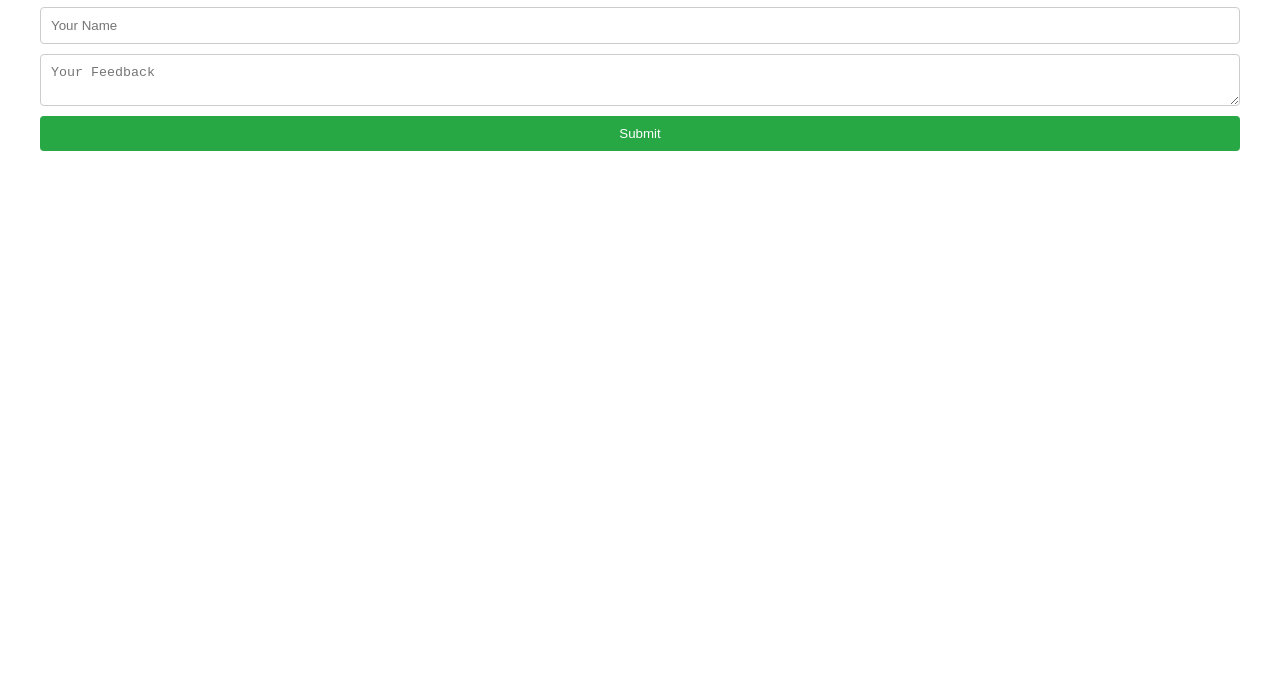
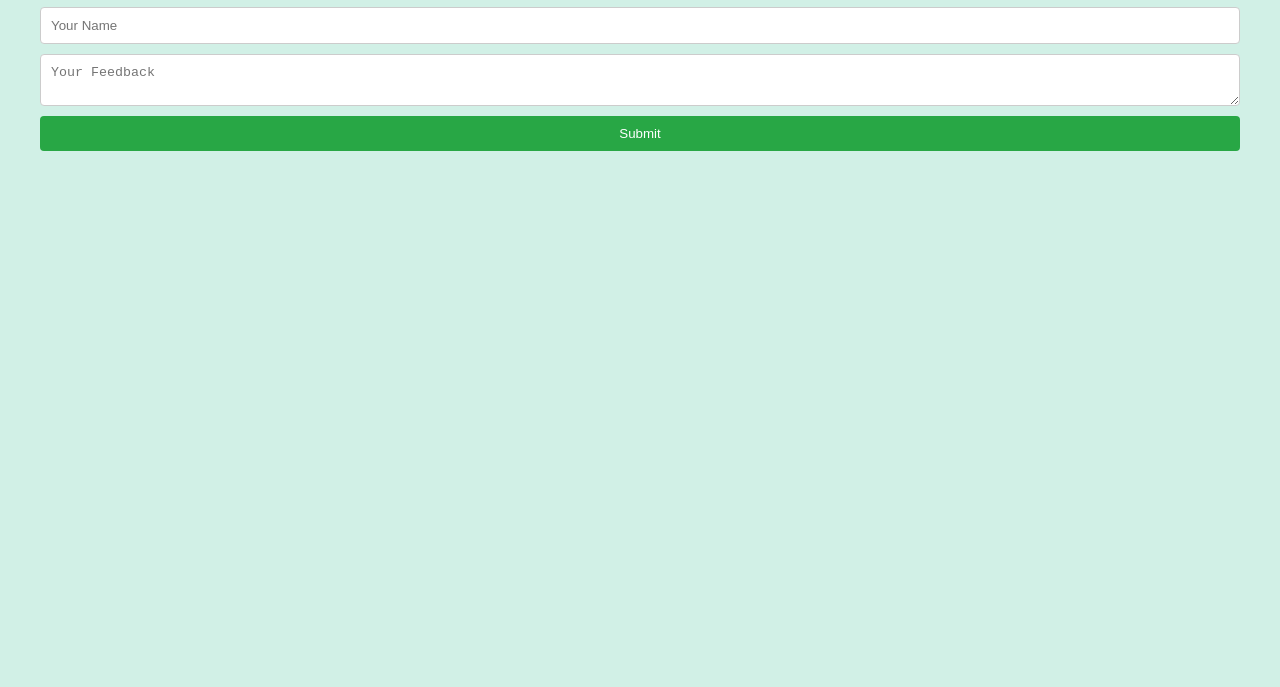
Before and after one commit to Faith-Chepkoech/Feedbackform, a website: page public/index.html in a window 1280 px wide. Shown: the part 113-800 px from the top of the page. Drawn offline with Linux system fonts and the light colour scheme.

Commit message:
css updated

```diff
--- a/public/style.css
+++ b/public/style.css
@@ -2,6 +2,7 @@ body {
   font-family: Arial, sans-serif;
   margin: 20px;
   padding: 20px;
+  background-color: rgb(209, 240, 230);
 }
 
 h1 {
```
